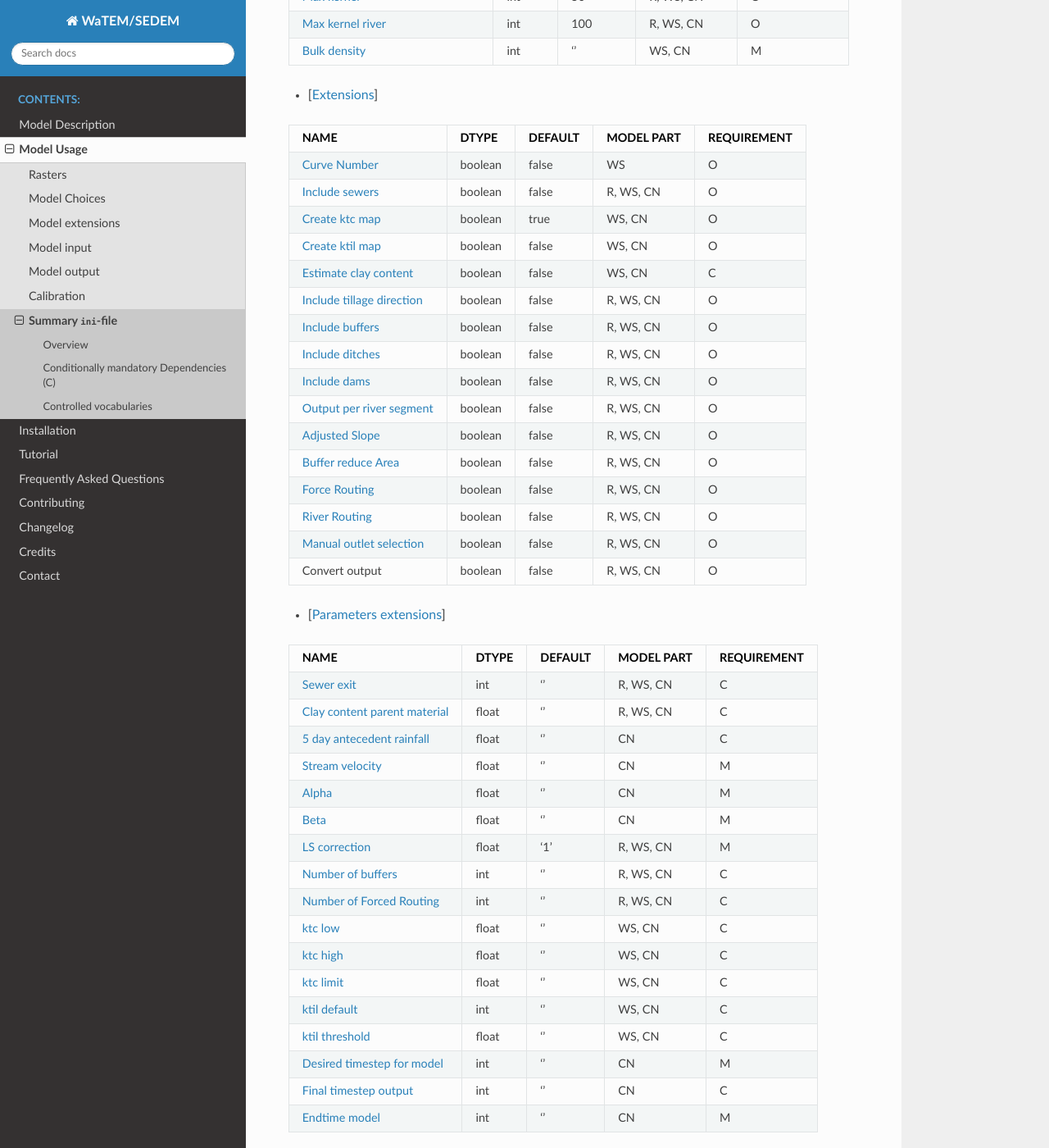
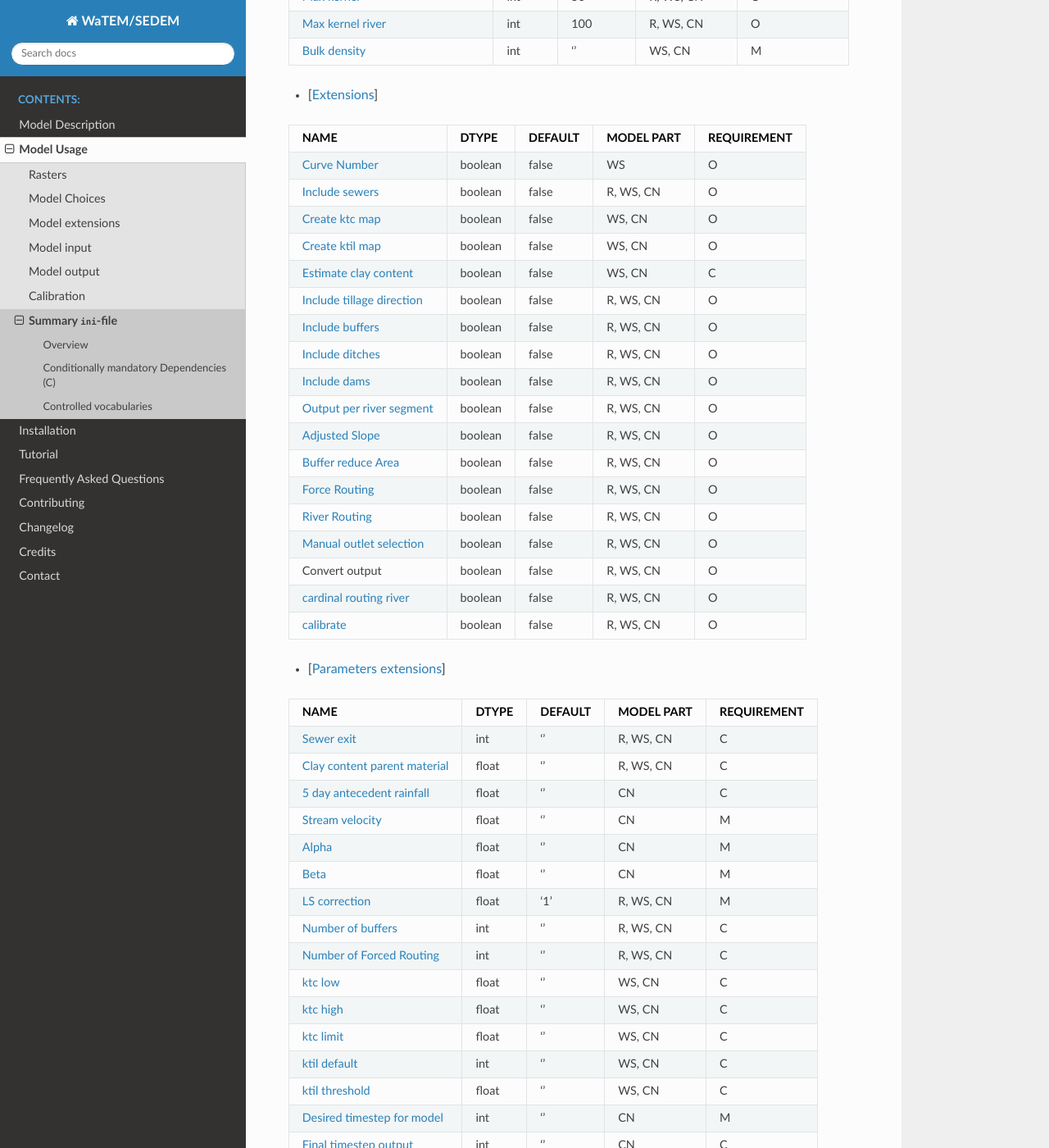
Before and after one commit to watem-sedem/watem-sedem, a Sphinx documentation site: the page built from docs/inifile.rst, in a window 1280 px wide and 1400 px high, scrolled down 2749 px. Shown: the whole window at 82% size. Built offline with Sphinx 7.4.7 and the Read the Docs theme 2.0.0, drawn with Linux system fonts in a browser that asks for light colours; some of the changed text lies outside the part shown.

Commit message:
Correct inifile.rst

```diff
--- a/docs/inifile.rst
+++ b/docs/inifile.rst
@@ -160,7 +160,7 @@ Overview
 +------------------------------------------------------------+-----------+---------+--------------+-------------+
 | :ref:`Include sewers <inlcudesewers>`                      | boolean   | false   | R, WS, CN    | O           |
 +------------------------------------------------------------+-----------+---------+--------------+-------------+
-| :ref:`Create ktc map <createktc>`                          | boolean   | true    | WS, CN       | O           |
+| :ref:`Create ktc map <createktc>`                          | boolean   | false   | WS, CN       | O           |
 +------------------------------------------------------------+-----------+---------+--------------+-------------+
 | :ref:`Create ktil map <createktil>`                        | boolean   | false   | WS, CN       | O           |
 +------------------------------------------------------------+-----------+---------+--------------+-------------+
@@ -187,6 +187,10 @@ Overview
 | :ref:`Manual outlet selection <manualoutlet>`              | boolean   | false   | R, WS, CN    | O           |
 +------------------------------------------------------------+-----------+---------+--------------+-------------+
 | Convert output                                             | boolean   | false   | R, WS, CN    | O           |
++------------------------------------------------------------+-----------+---------+--------------+-------------+
+| :ref:`cardinal routing river <cardinalrouting>`            | boolean   | false   | R, WS, CN    | O           |
++------------------------------------------------------------+-----------+---------+--------------+-------------+
+| :ref:`calibrate <calibrate>`                               | boolean   | false   | R, WS, CN    | O           |
 +------------------------------------------------------------+-----------+---------+--------------+-------------+
 
 
--- a/docs/model_extensions.rst
+++ b/docs/model_extensions.rst
@@ -322,6 +322,7 @@ Following input-files are required when River Routing is enabled:
 When this option is disabled, the model will use the digital elevation model to
 determine the routing between all river pixels.
 
+.. _cardinalrouting:
 
 Cardinal Routing River
 ######################
```
Also changed, not shown: other parts of docs/inifile.rst (+0 -2 lines).
